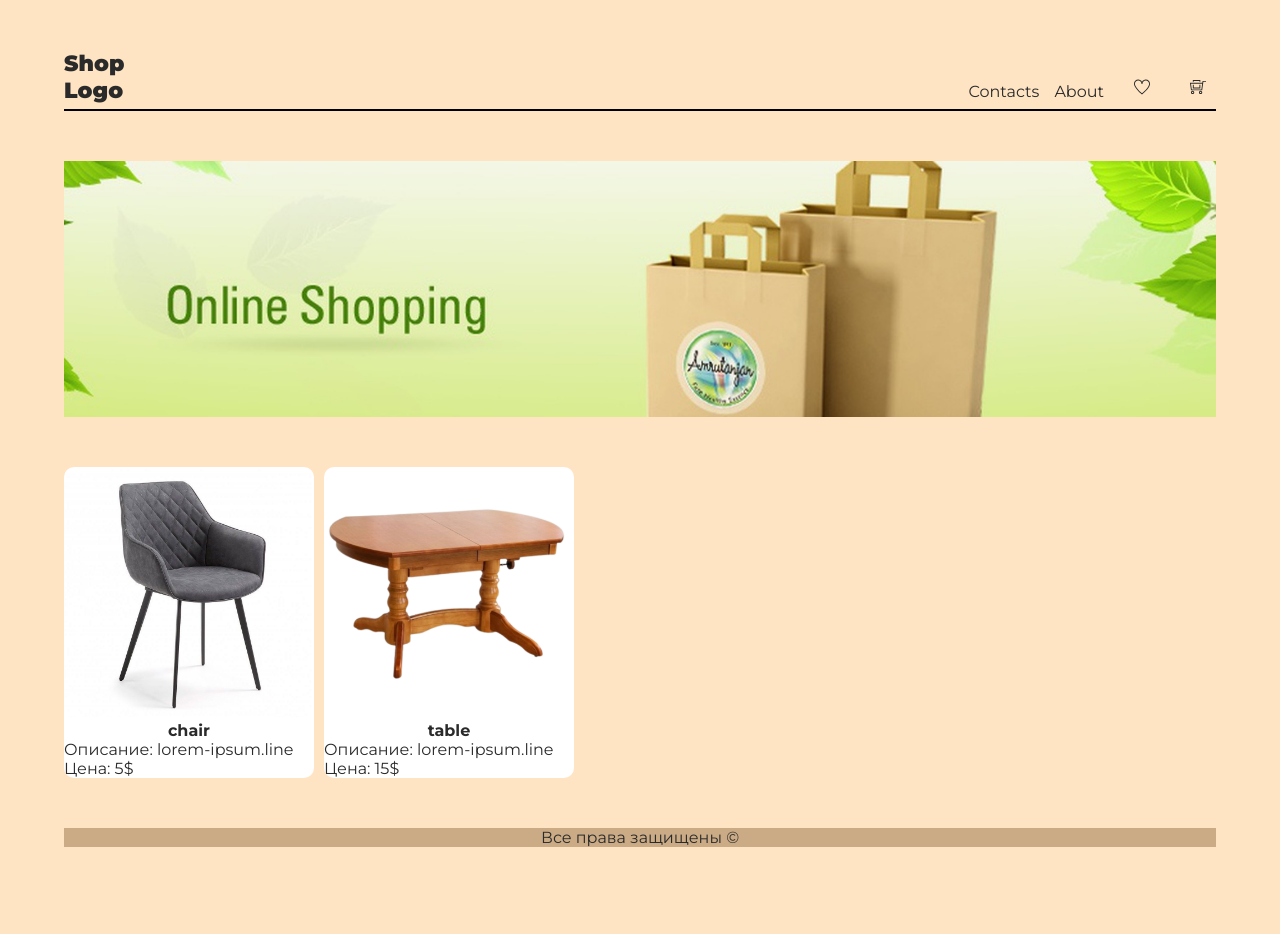
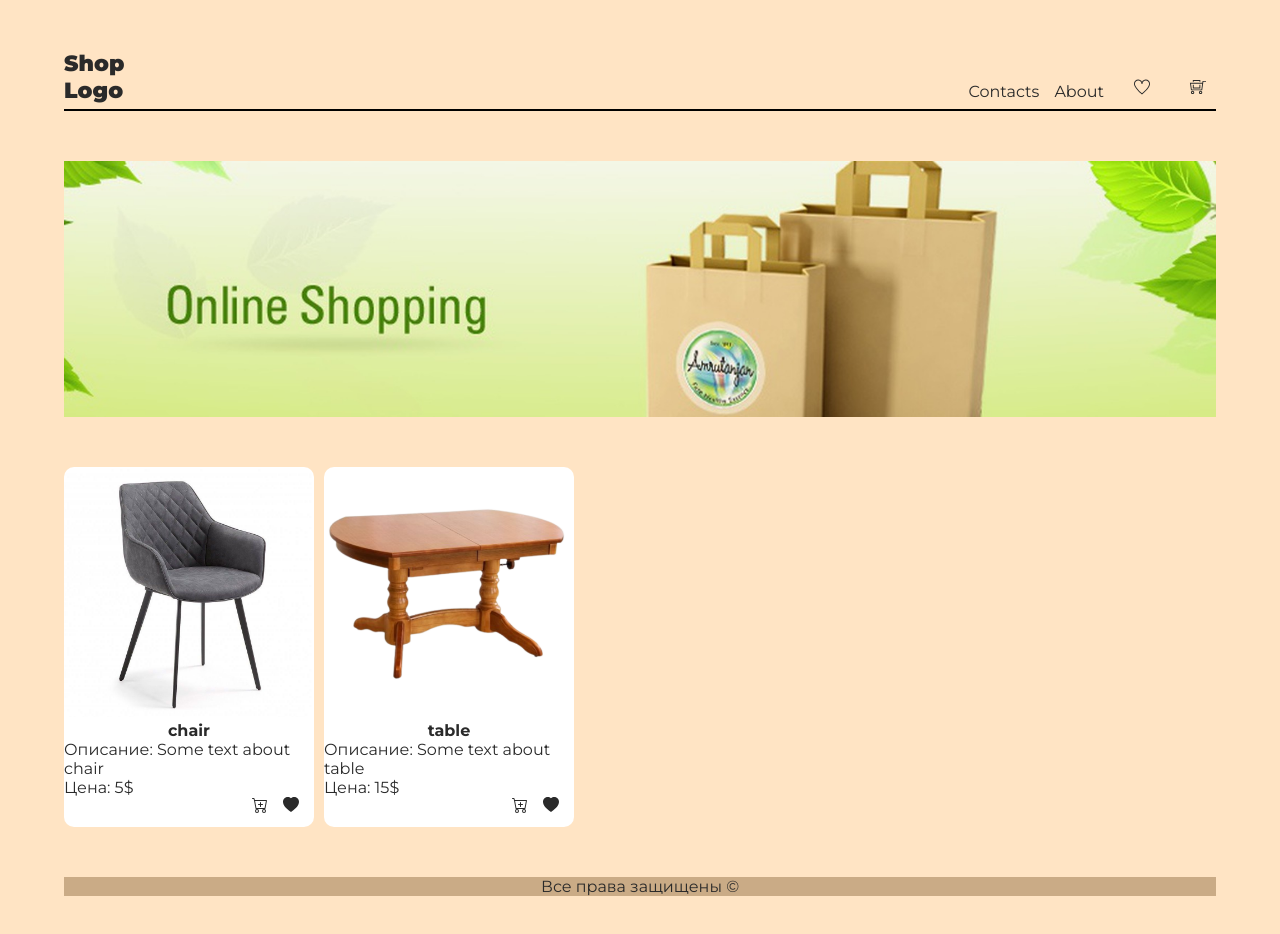
Before and after one commit to aleks-vs/shop-project, a React (Create React App) app in the folder lesson-shop/: page / in a window 1280 px wide. Shown: the top 934 px of the page. Before the commit the page ends 897 px from the top, so only its background shows below. Built offline with nearby package versions, Linux system fonts and the light colour scheme.

Commit message:
cart logic

```diff
--- a/lesson-shop/src/components/CardItem.js
+++ b/lesson-shop/src/components/CardItem.js
@@ -1,14 +1,36 @@
-const CardItem = (props) => {
-  // console.log("props", props.props.name);
+import { useState } from "react";
+import { BsFillHeartFill, BsCartPlus } from "react-icons/bs";
+import cart from "../data/globals";
+import InCartQuantity from "./InCartQuantity";
 
+const CardItem = ({ item }) => {
+  let [isLiked, setIsLiked] = useState(false);
+  let [addToCart, setAddToCart] = useState(false);
+  const textInCart = 'В корзине: ';
+
+  function addingItemToCart() {
+    setAddToCart(true);
+    cart.push({ id: item.id, cartItem: item, quantity: 1 });
+    console.log(item.id);
+  }
   return (
-      <ul className="item-card">
-          <li><img src={props.props.img} alt='item' /></li>
+    <ul className="item-card">
+      <li>
+        <img src={item.img} alt="item" />
+      </li>
       <li style={{ textAlign: "center" }}>
-        <b>{props.props.name}</b>
+        <b>{item.name}</b>
       </li>
-      <li>Описание: {props.props.description}</li>
-      <li>Цена: {props.props.price + "$"}</li>
+      <li>Описание: {item.description}</li>
+      <li>Цена: {item.price + "$"}</li>
+      <li style={{ textAlign: "end" }}>
+        {!addToCart && <BsCartPlus onClick={() => addingItemToCart()} className="card-button" />}
+        {addToCart && <InCartQuantity id={item.id} text={textInCart} />}
+        <BsFillHeartFill
+          onClick={() => setIsLiked((isLiked = !isLiked))}
+          className={`card-button ${isLiked && "isLiked"}`}
+        />
+      </li>
     </ul>
   );
 };
--- a/lesson-shop/src/components/Header.js
+++ b/lesson-shop/src/components/Header.js
@@ -1,5 +1,6 @@
 import React, { useState } from "react";
 import { TfiShoppingCartFull, TfiHeart } from "react-icons/tfi";
+import cart from "../data/globals";
 
 export default function Header() {
   let [cartOpen, setCartOpen] = useState(false);
@@ -30,7 +31,14 @@ export default function Header() {
           </li>
         </ul>
       </nav>
-      {cartOpen && <div className="cart-window"></div>}
+      {cartOpen && (
+        <div className="cart-window">
+          {cart.map((elem) => (
+            <p key={elem.id}>{`Name: ${elem.cartItem.name}, q: ${elem.quantity}`}</p>
+            // <p key={elem.id}>{`Name: ${elem.cartItem.name}, q: ${elem.quantity}`}</p>
+          ))}
+        </div>
+      )}
       {likesOpen && <div className="likes-window"></div>}
       <div className="devider"></div>
       <div className="banner-height">
--- /dev/null
+++ b/lesson-shop/src/components/InCartQuantity.js
@@ -0,0 +1,30 @@
+import { useState } from "react";
+import cart from "../data/globals";
+
+const InCartQuantity = ({id}, text) => {
+  const inCartItem = cart.find((item) => item.id === id);
+  let [value, setValue] = useState(inCartItem.quantity);
+  let [inCart, setInCart] = useState(cart);
+  function plus() {
+    inCartItem.quantity++;
+    setValue(inCartItem.quantity);
+  }
+  function minus() {
+    inCartItem.quantity--;
+      setValue(inCartItem.quantity);
+  }
+  const forDel = cart.find((el) => el.id === id);
+  const filtered = cart.filter((el)=> el.id !== id)
+
+  return (
+    <span>
+      <button onClick={() => minus()}>---</button>В корзине: {value} шт.
+      <button onClick={() => plus()}>+++</button>
+      <button onClick={() => cart.splice(forDel,1)}>Delete</button>
+  {console.log(inCart)}
+  {console.log("filtered: ",setInCart(filtered))}
+    </span>
+  );
+};
+
+export default InCartQuantity;
--- a/lesson-shop/src/components/Main.js
+++ b/lesson-shop/src/components/Main.js
@@ -5,7 +5,7 @@ const Main = () => {
        return (
     < div className='items-list'>
     {
-        items.map((item) => <CardItem key={item.id} props={item} />
+        items.map((item) => <CardItem key={item.id} item={item} />
         )
     }
     </div>
--- /dev/null
+++ b/lesson-shop/src/data/globals.js
@@ -0,0 +1,3 @@
+let cart = [];
+
+export default cart;
--- a/lesson-shop/src/data/items.js
+++ b/lesson-shop/src/data/items.js
@@ -4,14 +4,14 @@ const items = [
   {
     id: 1,
     name: "chair",
-    description: "lorem-ipsum.line",
+    description: "Some text about chair",
     img: chair,
     price: 5,
   },
   {
     id: 2,
     name: "table",
-    description: "lorem-ipsum.line",
+    description: "Some text about table",
     img: table,
     price: 15,
   },
--- a/lesson-shop/src/index.css
+++ b/lesson-shop/src/index.css
@@ -81,7 +81,7 @@ background-position: center center;
   margin: 50px 0;
 }
 
-/* ////////////////////////////////////////// About items */
+/* ////////////////////////////////////////// About card items */
 .items-list {
   display: flex;
   gap: 10px;
@@ -105,6 +105,17 @@ background-position: center center;
 .item-card li img:hover{
   transform: scale(1.05);
 }
+.card-button{
+  margin-right: 15px;
+  margin-bottom: 10px;
+  transition: transform 500ms ease
+}
+.card-button:hover{
+  transform: scale(1.5)
+}
+.isLiked{
+  color: red;
+}
 
 /* ////////////////////////////////////////// About footer */
 footer{
```
